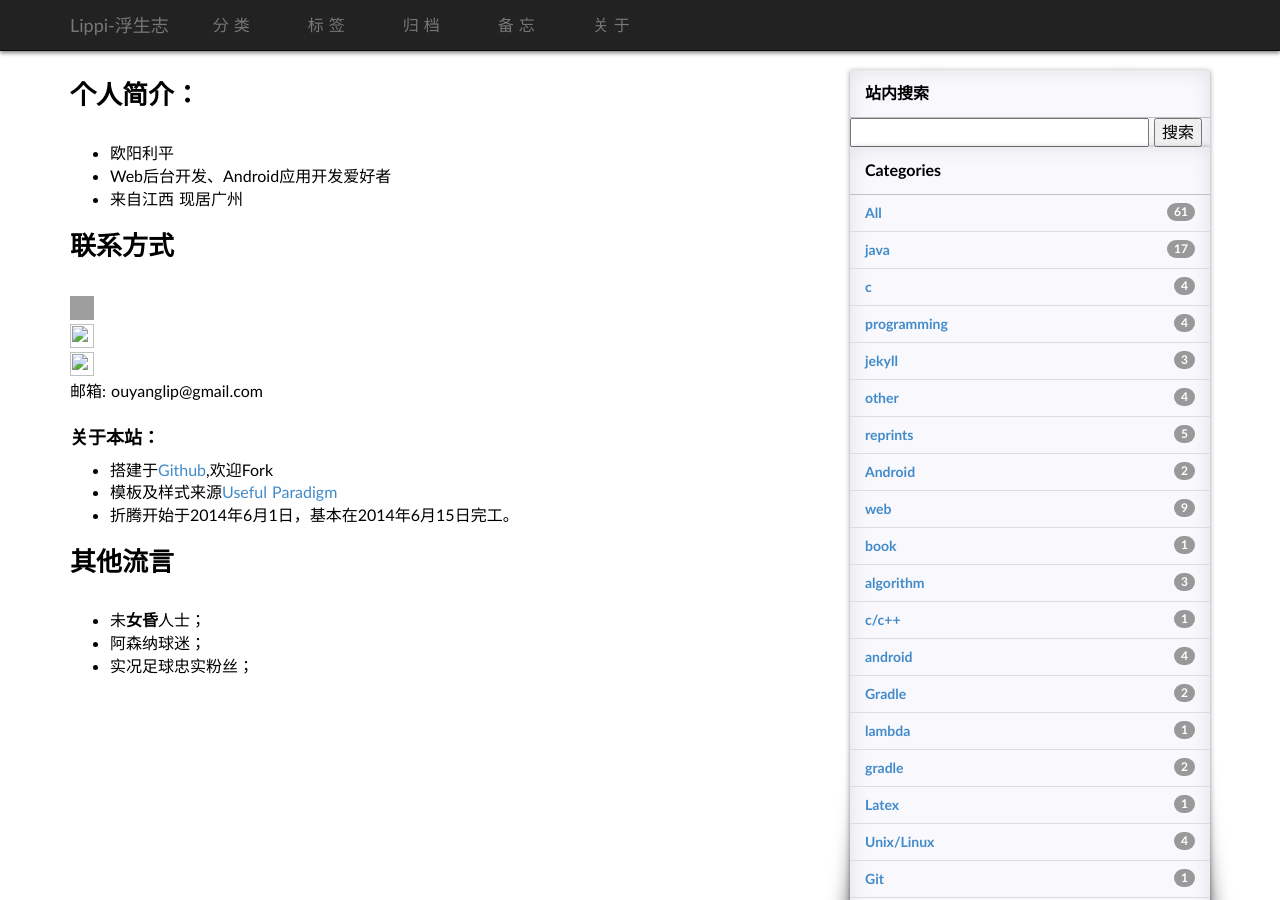
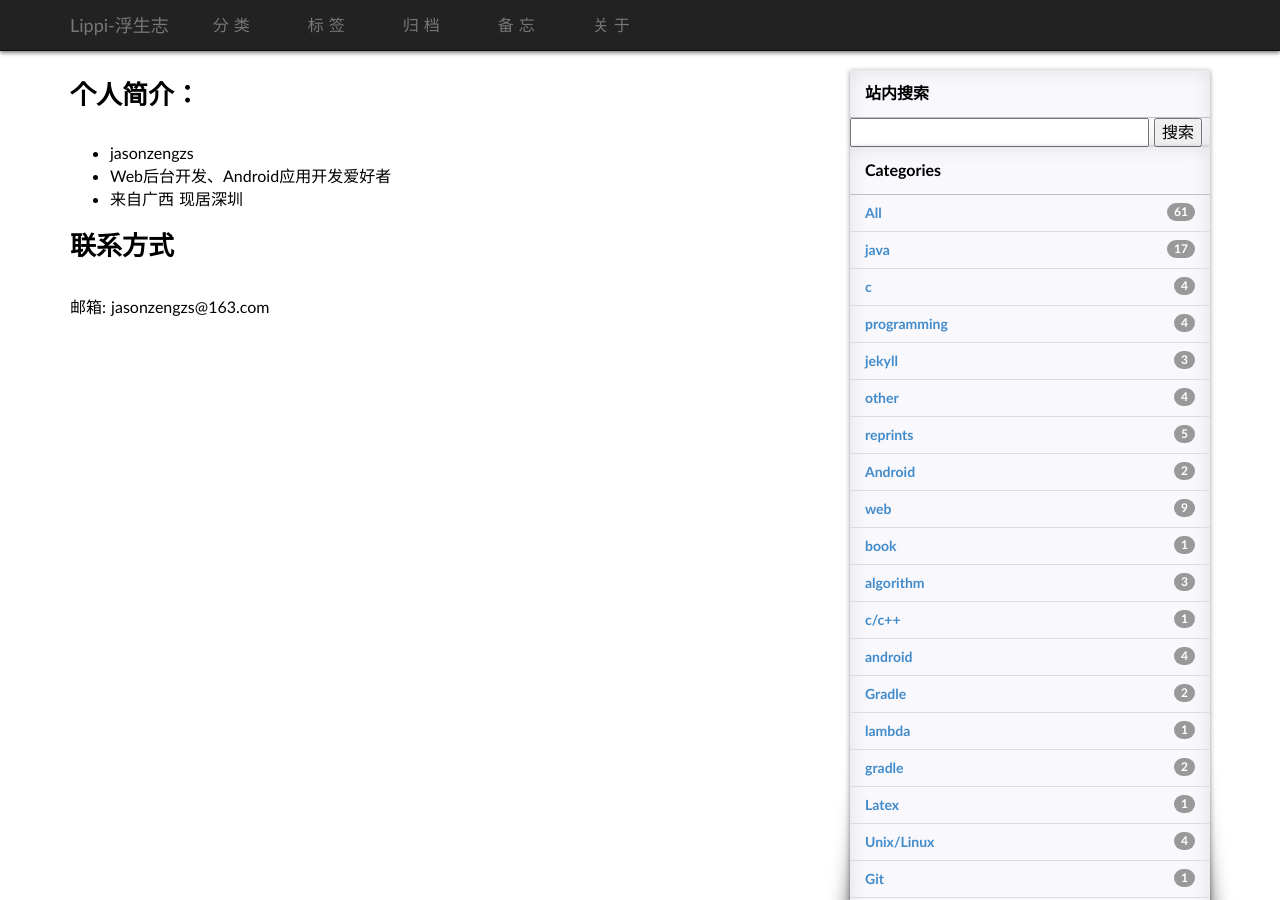
Before and after one commit to JasonZengzs/jasonzengzs.github.io, a Jekyll site: the page built from about.md, in a window 1280 px wide and 900 px high. Built offline with Jekyll 4.4.1, drawn with Linux system fonts in a browser that asks for light colours; some web fonts are replaced; comment, search, counter and statistics services are not loaded; grey boxes are pictures that could not be loaded.

Commit message:
update about me

```diff
--- a/about.md
+++ b/about.md
@@ -5,26 +5,12 @@ title: "关于：About"
 
 ## 个人简介：
 
-* 欧阳利平
+* jasonzengzs
 * Web后台开发、Android应用开发爱好者
-* 来自江西 现居广州
+* 来自广西 现居深圳
 
 ## 联系方式
 
 <p class="contact">
- <a href="http://weibo.com/ouyanglip" title="微博联系我"><img src="http://www.sinaimg.cn/blog/developer/wiki/LOGO_32x32.png" width="24" height="24" style="display:inline-block;vertical-align:middle"></a><br/>
-        <a href="http://www.zhihu.com/people/lippi-ouyang" title="知乎联系我"><img src="http://www.zhihu.com/favicon.ico" width="24" height="24" style="display:inline-block;vertical-align:middle"></a><br/>
- <a href="https://github.com/LippiOuYang" title="Github联系我"><img src="http://www.github.com/favicon.ico" width="24" height="24" style="display:inline-block;vertical-align:middle"></a><br/>
-邮箱: ouyanglip@gmail.com
+邮箱: jasonzengzs@163.com
 </p>
-
-### 关于本站：
-
-* 搭建于[Github](https://github.com/LippiOuYang/LippiOuYang.github.io),欢迎Fork
-* 模板及样式来源[Useful Paradigm](http://usefulparadigm.com/)
-* 折腾开始于2014年6月1日，基本在2014年6月15日完工。
-
-## 其他流言
-* 未**女昏**人士；
-* 阿森纳球迷；
-* 实况足球忠实粉丝；
```
